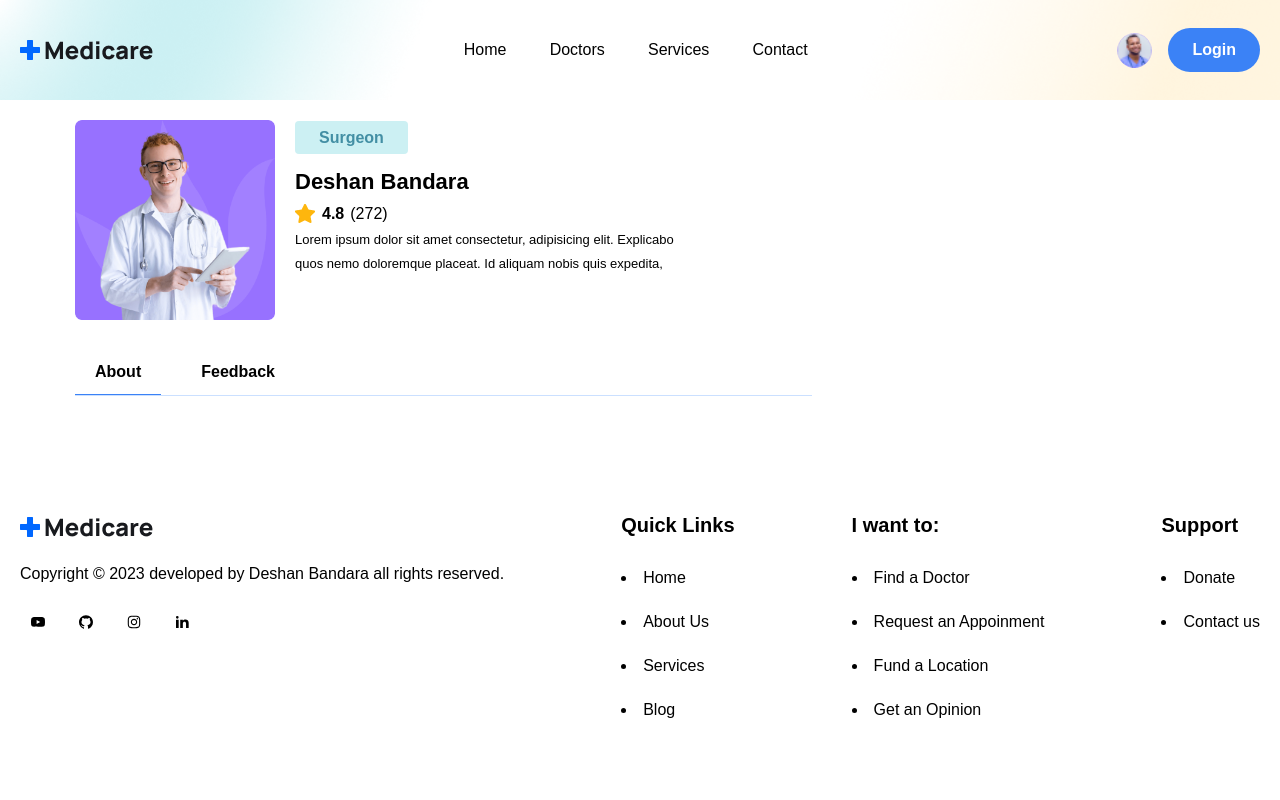
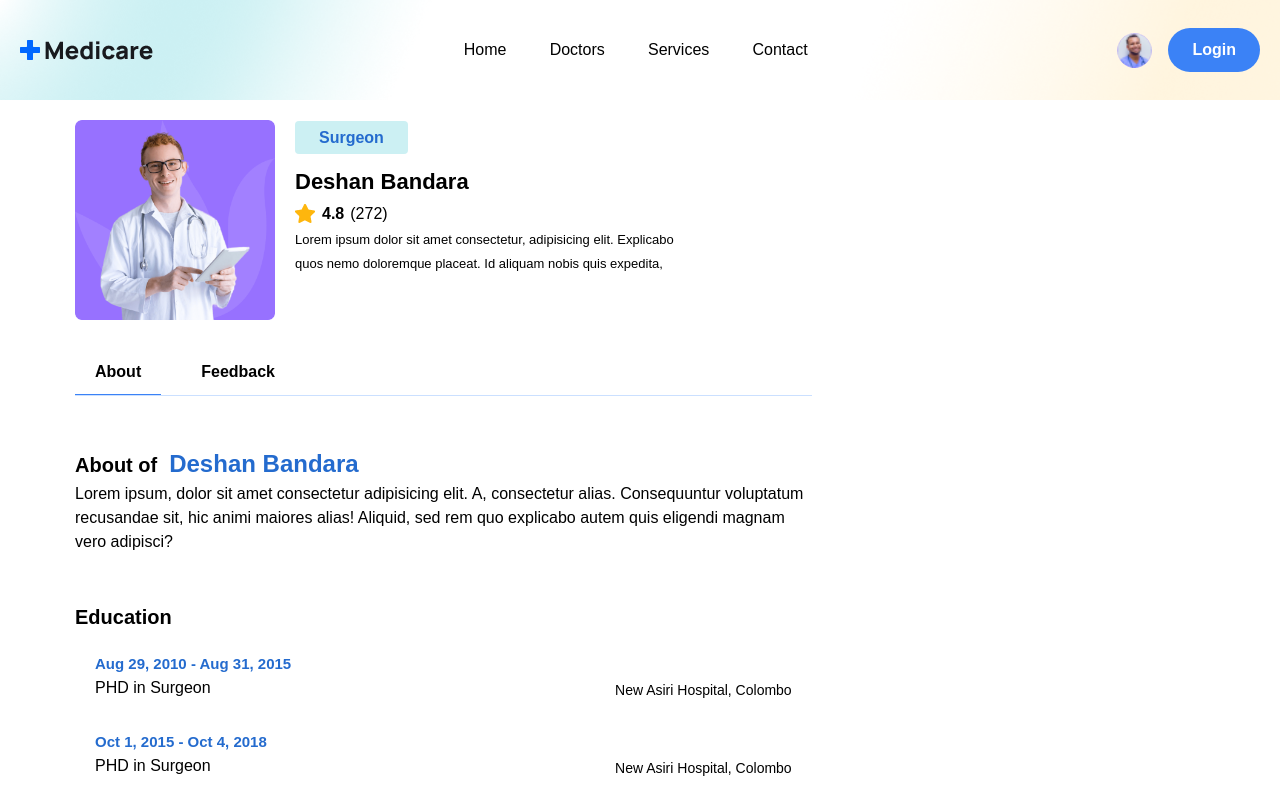
Before and after one commit to DeshanBandara/Doctor-Appointment-Booking-Website, a React (Vite) app in the folder frontend/: page /doctors/1 in a window 1280 px wide. Shown: the top 800 px of the page. Built offline with nearby package versions, Linux system fonts and the light colour scheme.

Commit message:
modified

```diff
--- a/frontend/src/pages/Doctors/DoctorDetails.jsx
+++ b/frontend/src/pages/Doctors/DoctorDetails.jsx
@@ -1,6 +1,8 @@
 import React, {useState, userState} from 'react'
 import doctorImg from '../../assets/images/doctor-img02.png'
 import starIcon from '../../assets/images/Star.png'
+import DoctorAbout from './DoctorAbout'
+import Feedback from './Feedback'
 
 const DoctorDetails = () => {
 
@@ -16,7 +18,7 @@ const DoctorDetails = () => {
             </figure>
 
             <div>
-              <span className='bg-[#CCF0F3] text-[#438fa4] py-1 px-6 lg:py-2 lg:px-6 text-[12px] leading-4
+              <span className='bg-[#CCF0F3] text-[#246BCE] py-1 px-6 lg:py-2 lg:px-6 text-[12px] leading-4
               lg:text-[16px] lg:leading-7 font-semibold rounded'>Surgeon</span>
               <h3 className='text-black text-[22px] leading-9 mt-3 font-bold'>
                 Deshan Bandara
@@ -52,6 +54,8 @@ const DoctorDetails = () => {
           </div>
 
           <div className="mt-[50px]">
+            { tab==='about' && <DoctorAbout/>}
+            { tab === 'feedback' && <Feedback />}
 
           </div>
 
```
